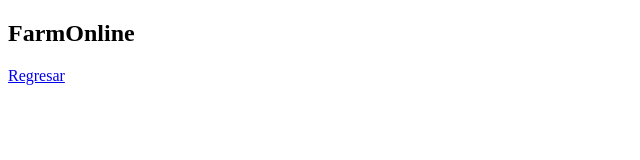
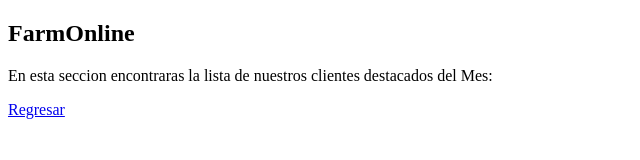
Before and after one commit to Heisenberg779/UPBGrupo5-53627, a plain HTML site: page nuestrosClientes.html in a window 1280 px wide. Shown: the whole page, without its empty margins (0-640 px from the left). Drawn offline with Linux system fonts and the light colour scheme.

Commit message:
Archivo Nuestros clientes

```diff
--- a/nuestrosClientes.html
+++ b/nuestrosClientes.html
@@ -12,6 +12,10 @@
     <header>
         <h2>FarmOnline</h2>
 
+        <p>
+            En esta seccion encontraras la lista de nuestros clientes destacados del Mes:
+        </p>
+
     </header>
 
 
```
